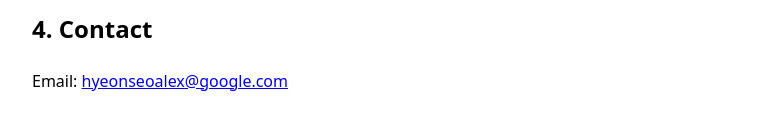
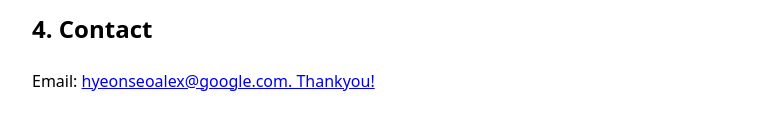
Before and after one commit to hyeonseochoi2006/Erucasoap, a plain HTML site: page index.html in a window 1280 px wide. Shown: the part 552-682 px from the top of the page, without its empty margins (248-1020 px from the left). Drawn offline with Linux system fonts and the light colour scheme.

Commit message:
Update index.html

```diff
--- a/index.html
+++ b/index.html
@@ -17,6 +17,6 @@
   <h2>3. Data Sharing</h2>
   <p>No data is shared with third parties.</p>
   <h2>4. Contact</h2>
-  <p>Email: <a href="mailto:hyeonseoalex@google.com">hyeonseoalex@google.com</a></p>
+  <p>Email: <a href="mailto:hyeonseoalex@google.com">hyeonseoalex@google.com. Thankyou!</a></p>
 </body>
 </html>
```
